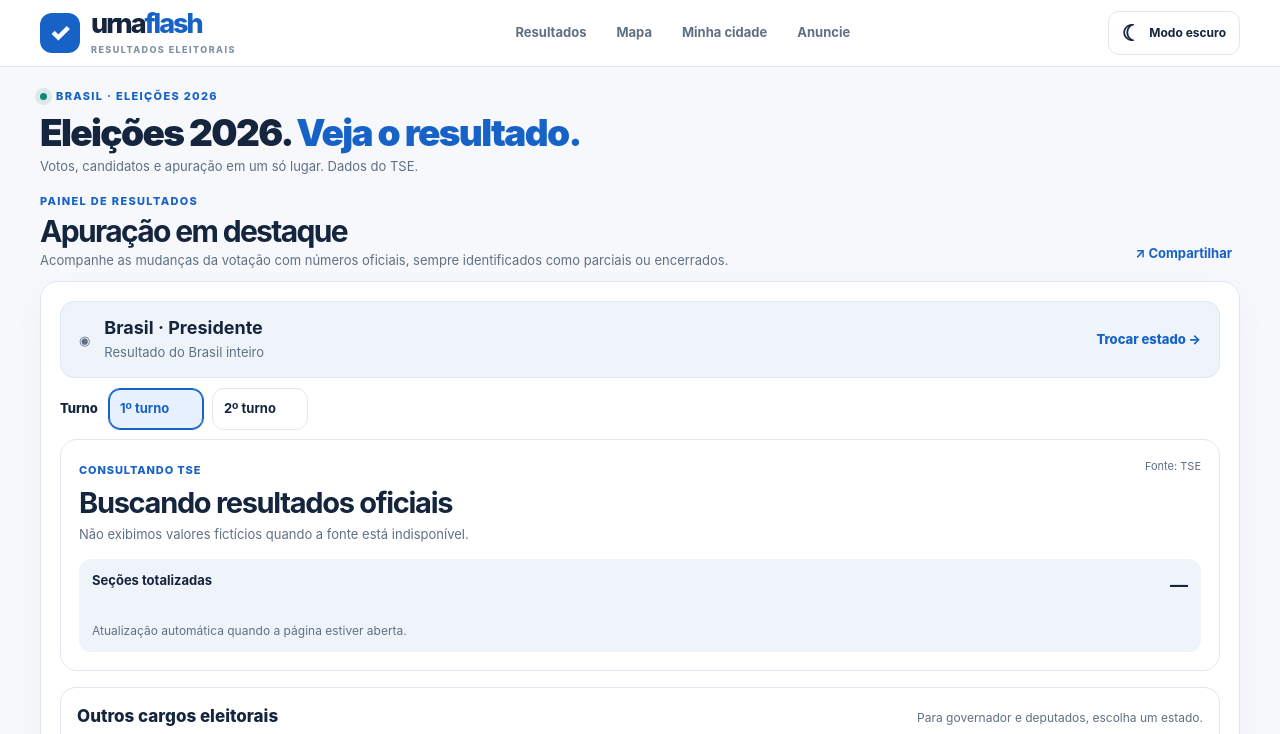
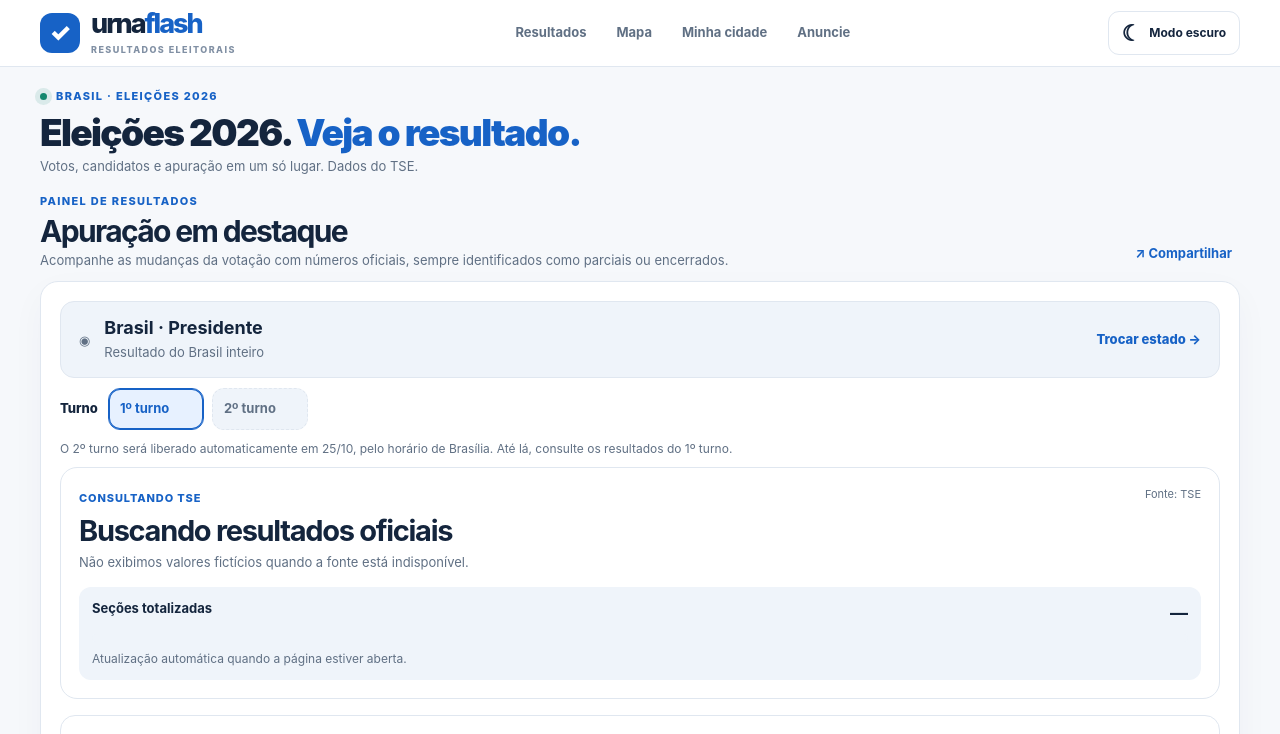
Before and after one commit to MatheusJubat/urnaflash, a website: page public/index.html in a window 1280 px wide. Both pictures are taken after a click on the button "1º turno". Shown: the top 734 px of the page. Drawn offline with Linux system fonts and the light colour scheme; no server answers.

Commit message:
fix: bloqueia segundo turno ate 25 de outubro e ativa automaticamente

```diff
--- a/package.json
+++ b/package.json
@@ -1,6 +1,6 @@
 {
   "name": "urnaflash",
-  "version": "0.9.2",
+  "version": "0.9.3",
   "private": true,
   "type": "module",
   "description": "UrnaFlash — painel eleitoral 2026, mapas estaduais, cargos e municipios, dados oficiais TSE",
--- a/public/app.js
+++ b/public/app.js
@@ -44,14 +44,21 @@ function resetCandidateList(){focusWaiting();$('#electionOutcome').hidden=true;s
 function dateInBrasilia(){const parts=new Intl.DateTimeFormat('en-CA',{timeZone:'America/Sao_Paulo',year:'numeric',month:'2-digit',day:'2-digit'}).formatToParts(new Date());const pick=t=>parts.find(p=>p.type===t)?.value;return `${pick('year')}-${pick('month')}-${pick('day')}`;}
 function updateUnlockStatus(dayStarted){
   electionDayStarted=dayStarted;
-  const btn=$('#turnButtons [data-round="2"]');btn.disabled=false;
-  btn.querySelector('small').textContent=dayStarted?'25 de outubro':'25 de outubro · Prévia';
-  $('#roundUnlockHint').hidden=round!==2;
-  $('#roundUnlockHint').textContent=dayStarted?'Segundo turno disponível. Os votos só aparecem após publicação oficial do TSE.':'Prévia disponível para testar o 2º turno. A votação ocorre em 25/10 e não há apuração oficial para mostrar antes disso. Na data, a página abrirá neste turno automaticamente.';
+  const btn=$('#turnButtons [data-round="2"]');
+  btn.disabled=!dayStarted;
+  btn.setAttribute('aria-disabled',String(!dayStarted));
+  btn.querySelector('small').textContent=dayStarted?'25 de outubro':'Disponível em 25/10';
+  const hint=$('#roundUnlockHint');
+  hint.hidden=dayStarted&&round!==2;
+  hint.textContent=dayStarted
+    ?'O segundo turno está liberado. A apuração oficial será exibida assim que o TSE divulgar os resultados, a partir das 17h de Brasília.'
+    :'O 2º turno será liberado automaticamente em 25/10, pelo horário de Brasília. Até lá, consulte os resultados do 1º turno.';
   renderAutoStatus();
 }
 function renderAutoStatus(){
-  $('#autoStatus').textContent=electionDayStarted?'2º turno disponível · atualização oficial a partir das 17h':round===2?'Prévia do 2º turno · sem votos oficiais':'1º turno disponível · prévia do 2º turno liberada';
+  $('#autoStatus').textContent=electionDayStarted
+    ?'2º turno disponível · divulgação oficial a partir das 17h'
+    :'Resultados do 1º turno · 2º turno disponível em 25/10';
 }
 function populateOffices(){
   if(round===2&&!['presidente','governador'].includes(office))office='presidente';
@@ -78,14 +85,14 @@ function updateHeadings(){populateOffices();
   const title=cityName&&municipality?`${cityName} (${uf.toUpperCase()})`:STATE_NAMES[uf]||'Brasil';
   const overviewLabel=$('#quickOverviewLabel'),overviewTip=$('#quickOverviewTip');if(overviewLabel)overviewLabel.textContent=`${title} · ${OFFICES[office]}`;if(overviewTip)overviewTip.textContent=municipality?'Votos da cidade selecionada':uf==='br'?'Resultado do Brasil inteiro':'Votos do estado selecionado';
   $('#officeCaption').textContent=OFFICES[office].toUpperCase();$('#electionHeading').textContent=uf==='br'&&office!=='presidente'?`${OFFICES[office]} · escolha seu estado`:`${round}º turno · ${title}`;
-  $('#resultsSubtitle').textContent=round===2&&!electionDayStarted?'Prévia de navegação · sem apuração oficial até 25 de outubro':municipality?'Votos recebidos neste município conforme o TSE':office==='senador'?'Duas vagas de senador em disputa por estado':'Resultados oficiais da eleição selecionada';
+  $('#resultsSubtitle').textContent=round===2?'A apuração oficial será exibida quando publicada pelo TSE':municipality?'Votos recebidos neste município conforme o TSE':office==='senador'?'Duas vagas de senador em disputa por estado':'Resultados oficiais da eleição selecionada';
   $('#selectedPlace').textContent=municipality?title:uf==='br'&&office!=='presidente'?'Selecione um estado':uf==='br'?'Brasil inteiro':STATE_NAMES[uf];
   const regionMark=$('#activeRegionFlag');if(regionMark)regionMark.replaceChildren(stateFlag(uf));
   $('#selectedPlaceHint').textContent=municipality?'Resultado municipal · dados do TSE':uf==='br'?'Busque sua cidade acima ou escolha um estado no mapa.':'Resultado estadual · clique no mapa para trocar.';
   $('#changePlaceBtn').textContent=uf==='br'?'Escolher estado':'Trocar estado';
   $('#changeCityBtn').textContent=uf==='br'?'Buscar cidade':'Trocar cidade';
-  $('#heroRound').textContent=round+'º turno';$('#heroTitle').textContent=round===1?'Resultados do 1º turno':electionDayStarted?'Apuração do 2º turno':'Prévia do 2º turno';
-  $('#heroSubtitle').textContent=round===1?'4 de outubro · Dados oficiais do TSE':electionDayStarted?'25 de outubro · Acompanhamento oficial':'Disponível para testar · votação em 25/10';
+  $('#heroRound').textContent=round+'º turno';$('#heroTitle').textContent=round===1?'Resultados do 1º turno':'Apuração do 2º turno';
+  $('#heroSubtitle').textContent=round===1?'4 de outubro · Dados oficiais do TSE':'25 de outubro · Resultados divulgados pelo TSE';
   updateLocalVoteFinder();
   $('#cityCardTitle').textContent=municipality?`Você está vendo ${cityName||'sua cidade'}`:'Sua cidade, sem complicação';
   $('#cityCardDescription').textContent=municipality?`Mostramos os votos de ${OFFICES[office].toLowerCase()} em ${cityName||'seu município'}, ${STATE_NAMES[uf]}. Para trocar de cidade, basta usar a busca no topo.`:'Digite o nome da sua cidade no campo no início da página. Não precisa procurar códigos nem navegar por uma lista enorme.';
@@ -95,10 +102,12 @@ function updateHeadings(){populateOffices();
   $('#clearSelectionBtn').hidden=true;
   $('#allBrazilBtn').textContent=uf==='br'?'✓ Brasil inteiro':'← Voltar ao Brasil';
   $('#allBrazilBtn').setAttribute('aria-label',uf==='br'?'Exibindo Brasil inteiro':'Limpar seleção e voltar aos resultados do Brasil');
-  $('#roundUnlockHint').hidden=round!==2;
+  $('#roundUnlockHint').hidden=electionDayStarted&&round!==2;
   renderAutoStatus();applyURL();
 }
-function changeRound(value,manual=true){if(![1,2].includes(value))return;round=value;if(manual)manualTurn=true;pickerForcedOpen=false;closeInlineCityPicker();
+function changeRound(value,manual=true){if(![1,2].includes(value))return;
+  if(value===2&&!electionDayStarted){if(manual)toast('O 2º turno será liberado em 25/10, pelo horário de Brasília.');return;}
+  round=value;if(manual)manualTurn=true;pickerForcedOpen=false;closeInlineCityPicker();
   // Nunca mostrar dados do turno anterior enquanto chegam novas respostas oficiais.
   statesData={};latestNational=null;renderScopeSummary();renderStateList();drawMap();renderInsights();
   updateHeadings();resetCandidateList();refreshResults();refreshMap();}
@@ -781,11 +790,18 @@ async function openCityMap(){
 }
 async function checkAutomaticRound(){
   try{const data=await fetchJson('/api/auto');
+    const wasUnlocked=electionDayStarted;
     updateUnlockStatus(!!data.unlocked);
+    // Virada 24→25: troca automaticamente para o 2º turno, mesmo se alguém
+    // deixou o 1º turno selecionado na aba antes da meia-noite.
+    if(!wasUnlocked&&data.unlocked)manualTurn=false;
     const candidate=data.recommendedRound===2?2:1;
+    if(!data.unlocked&&round===2){manualTurn=false;changeRound(1,false);}
     if(!manualTurn&&candidate!==round){changeRound(candidate,false);refreshGovernorSituation();}
     updateHeadings();
-  }catch{const enabled=dateInBrasilia()>='2026-10-25';updateUnlockStatus(enabled);
+  }catch{const enabled=dateInBrasilia()>='2026-10-25';const wasUnlocked=electionDayStarted;updateUnlockStatus(enabled);
+    if(!wasUnlocked&&enabled)manualTurn=false;
+    if(!enabled&&round===2){manualTurn=false;changeRound(1,false);}
     if(!manualTurn&&round!==(enabled?2:1)){changeRound(enabled?2:1,false);refreshGovernorSituation();}
     updateHeadings();
   }
@@ -805,7 +821,10 @@ function init(){setTheme(readStore('urnaflash-theme','light'));$('#themeToggle')
   const path=location.pathname.split('/').filter(Boolean),code=Object.entries(SLUGS).find(([,slug])=>slug===path[1])?.[0];
   const resetOnReload=navigationIsReload();uf=resetOnReload?'br':code||'br';const params=new URLSearchParams(location.search);
   const unlocked=dateInBrasilia()>='2026-10-25';updateUnlockStatus(unlocked);
-  manualTurn=['1','2'].includes(params.get('turno'));round=manualTurn?(params.get('turno')==='2'?2:1):(unlocked?2:1);
+  // Mesmo com ?turno=2 na URL, nunca liberar a seleção antes de 25/10.
+  const requestedTurn=params.get('turno');
+  manualTurn=!resetOnReload&&['1','2'].includes(requestedTurn)&&!(requestedTurn==='2'&&!unlocked);
+  round=manualTurn?(requestedTurn==='2'?2:1):(unlocked?2:1);
   office=resetOnReload?'presidente':OFFICES[params.get('cargo')]?params.get('cargo'):'presidente';municipality=!resetOnReload&&uf!=='br'&&/^\d{5}$/.test(params.get('municipio')||'')?params.get('municipio'):'';
   if(office!=='presidente')$('#filterDisclosure').open=true;
   if(municipality){cityName=uf==='pr'&&municipality==='75221'?'Carambeí':`Município ${municipality}`;}
--- a/public/index.html
+++ b/public/index.html
@@ -39,9 +39,9 @@
         <div class="quick-round-strip" aria-label="Selecione o turno">          <div class="filter-group"><div class="filter-topline"><strong>Turno</strong><span>1º e 2º turno</span></div>
             <div class="choice-row" id="turnButtons" role="group" aria-label="Turno eleitoral">
               <button class="choice active" type="button" data-round="1" aria-pressed="true">1º turno <small>4 de outubro</small></button>
-              <button class="choice" type="button" data-round="2" aria-pressed="false" aria-describedby="roundUnlockHint">2º turno <small>25 de outubro · Prévia</small></button>
+              <button class="choice" type="button" data-round="2" aria-pressed="false" aria-disabled="true" aria-describedby="roundUnlockHint" disabled>2º turno <small>Disponível em 25/10</small></button>
             </div>
-            <p id="roundUnlockHint" class="round-unlock-hint" role="status" hidden>Prévia do segundo turno sem votos oficiais até a divulgação pelo TSE.</p>
+            <p id="roundUnlockHint" class="round-unlock-hint" role="status">O 2º turno será liberado automaticamente em 25/10, pelo horário de Brasília.</p>
           </div>
         </div>
         <section id="liveFocus" class="live-focus" aria-label="Resumo da apuração" aria-live="polite">
--- a/public/styles.css
+++ b/public/styles.css
@@ -145,7 +145,7 @@ button:disabled{opacity:.42;cursor:not-allowed}
 .election-outcome[data-kind="elected"]{border-color:var(--green)}
 .election-outcome strong{font-size:clamp(1.1rem,2vw,1.4rem);line-height:1.3;display:block}
 .election-outcome p{margin:6px 0 0;font-size:.93rem;color:var(--muted);line-height:1.5}
-.choice[disabled]{opacity:.53;cursor:not-allowed}
+.choice[disabled]{opacity:1;cursor:not-allowed;background:var(--soft);color:var(--muted);border-style:dashed;box-shadow:none}
 .round-unlock-hint{margin:10px 2px 0;font-size:.85rem;color:var(--muted);line-height:1.5}
 @media(max-width:800px){.national-summary{padding:18px;gap:16px}.national-heading{flex-wrap:wrap}.national-values{grid-template-columns:repeat(2,minmax(0,1fr))}.national-values>div{padding:15px}.national-values>div:last-child{grid-column:1/-1}.national-values>div>strong{font-size:1.45rem}.state-row{min-height:86px}.state-value{min-width:0}}
 @media(max-width:400px){.national-values{grid-template-columns:1fr}.national-values>div:last-child{grid-column:auto}.state-value{max-width:66%}.state-row .state-sub{font-size:.72rem}}
```
Also changed, not shown: server.mjs (+6 -6 lines), test/server.test.mjs (+10 -8 lines), test/v93-bloqueio-turno.test.mjs (added, +92 -0 lines), README.md.
